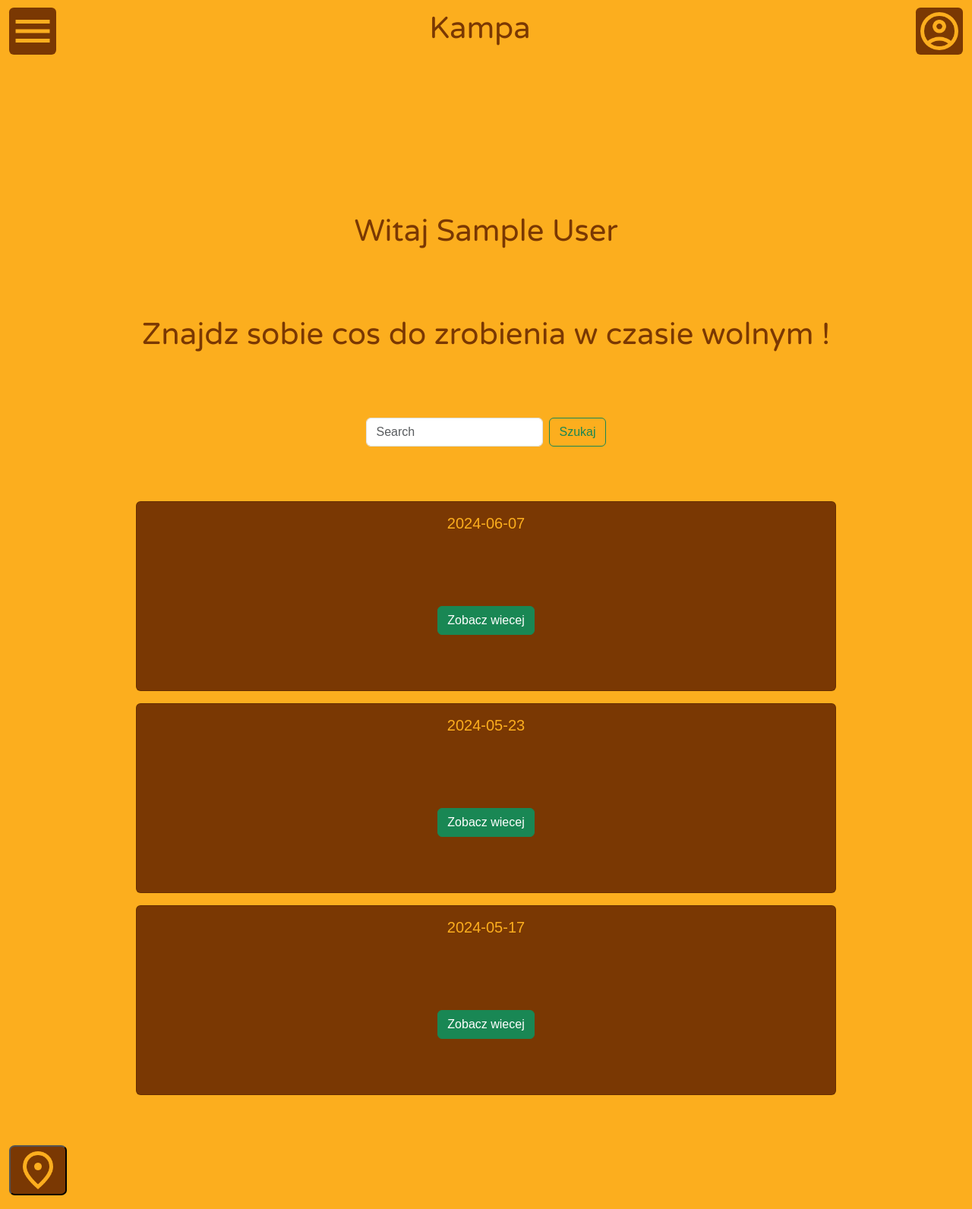
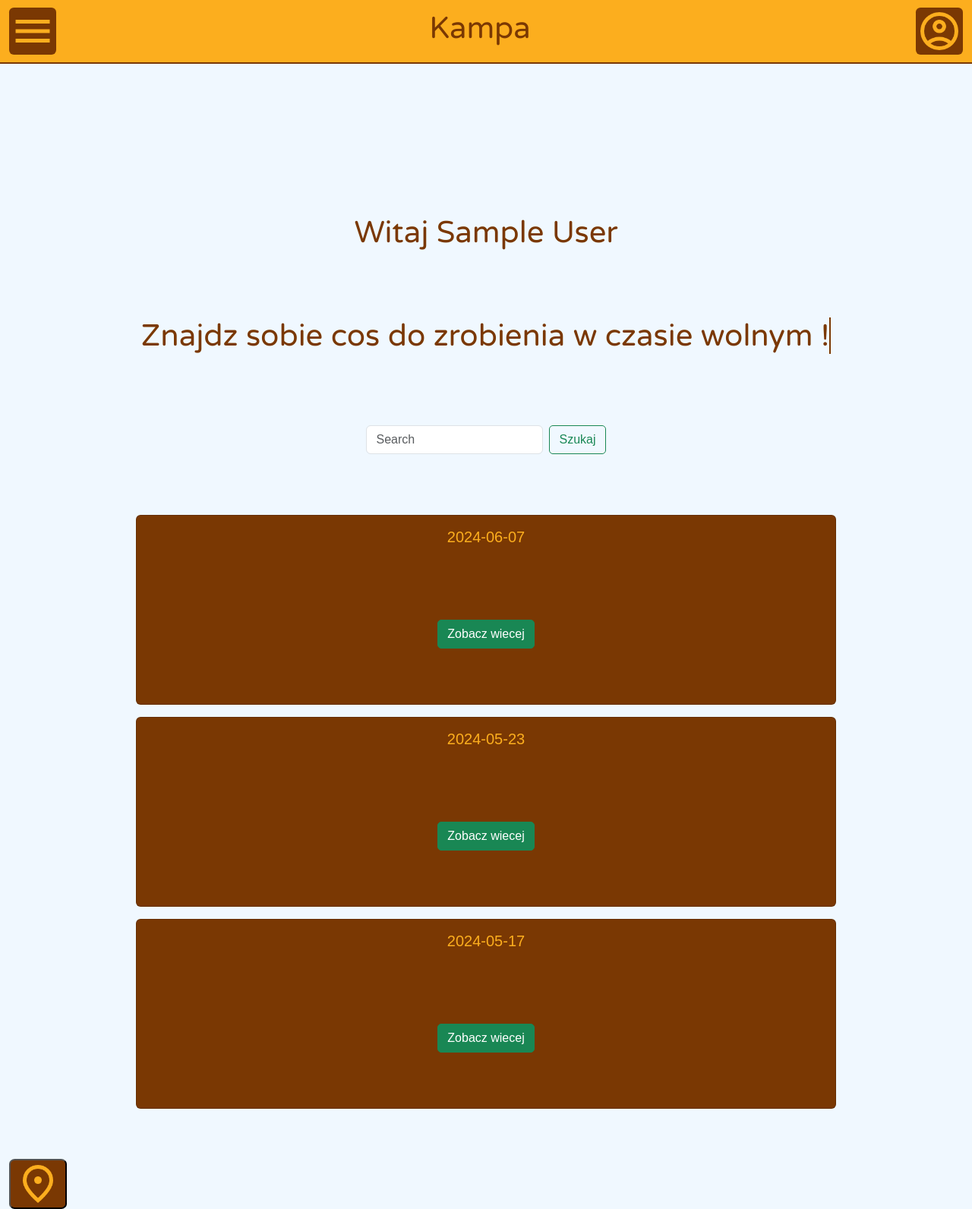
Before and after one commit to wojtek20032/free_time_application, a PHP site: page /menu.php in a window 1280 px wide. Shown: the whole page at 76% size. Run offline with PHP 8.4, Linux system fonts and the light colour scheme; the visitor is signed in with stand-in values (Sample User, id 1); data comes from the database, SQL or seed files in the repository; some web fonts are replaced.

Commit message:
Adjustments for menu and powiadomienia

```diff
--- a/menu/menu.css
+++ b/menu/menu.css
@@ -3,30 +3,34 @@ html {
 }
 
 body {
-  background-color: #FCAE1E;
+  background-color: aliceblue;
   height: 100%;
   display: flex;
   flex-direction: column;
 }
 
-h1{
-  font-family:'Varela Round',sans-serif;
-  color:#7A3803;
+h1 {
+  font-family: "Varela Round", sans-serif;
+  color: #7a3803;
 }
 
-h5,a,button, input {
-  font-family: 'Anek Kannada', sans-serif !important;
+h5,
+a,
+button,
+input {
+  font-family: "Anek Kannada", sans-serif !important;
 }
 
 .dropdown-item {
-  color:#FCAE1E;
+  color: #fcae1e;
 }
 
-.dropdown, ul{
-  background-color: #7A3803 !important;
+.dropdown,
+ul {
+  background-color: #7a3803 !important;
 }
 
-.dropdown{
+.dropdown {
   border-radius: 10%;
 }
 
@@ -34,15 +38,27 @@ h5,a,button, input {
   display: flex;
   flex-direction: column;
   min-height: 100%;
-  min-width:100%;
-  margin:0;
-  padding:0;
+  min-width: 100%;
+  margin: 0;
+  padding: 0;
+}
+
+.btn {
+  cursor: pointer;
+  border-radius: 5px;
+  transition: all 0.3s ease;
+}
+
+.btn:hover {
+  padding: 10px 20px;
+  font-size: 18px;
 }
 
 header {
   max-height: 90px;
   margin-bottom: 20px;
-  background-color: #FCAE1E;
+  background-color: #fcae1e;
+  border-bottom: #7a3803 solid 2px;
 }
 
 img {
@@ -62,18 +78,18 @@ img {
   right: 0 !important;
 }
 
-main{
+main {
   margin-top: 10%;
 }
 
-.greeting{
+.greeting {
   display: flex;
   justify-content: center;
   align-items: center;
   margin-top: 50px;
 }
 
-.desc{
+.desc {
   display: flex;
   justify-content: center;
   align-items: center;
@@ -81,58 +97,81 @@ main{
   margin-bottom: 70px;
 }
 
+.typing-effect {
+  white-space: nowrap;
+  border-right: 2px solid;
+  animation: typing 5s steps(36), blink 0.75s step-end 1;
+  overflow: hidden;
+}
+
+@keyframes typing {
+  from {
+    width: 0;
+  }
+  to {
+    width: 36ch;
+  }
+}
+
+@keyframes blink {
+  50% {
+    border-color: transparent;
+  }
+}
+
 .search-bar {
   display: flex;
   justify-content: center;
   align-items: center;
+  height: 70px;
 }
 
-#main-content{
-  margin-top:5%;
-  width:80%;
+#main-content {
+  margin-top: 5%;
+  width: 80%;
 }
 
-.row{
-  display:flex;
+.row {
+  display: flex;
   margin-bottom: 5%;
   justify-content: space-evenly;
 }
 
-#card-inner{
+#card-inner {
   height: 250px;
-  padding:0 5%;
+  padding: 0 5%;
 }
 
-.card{
-  height:100%;
+.card {
+  height: 100%;
   width: 100%;
-  background-color: #7A3803;
+  background-color: #7a3803;
 }
 
-.card-title{
+.card-title {
   display: flex;
   justify-content: center;
-  color:#FCAE1E;
+  color: #fcae1e;
 }
 
-#data{
-  height:50px;
+#data {
+  height: 50px;
 }
 
-.more{
+.more {
   display: flex;
   justify-content: center;
   align-items: center;
-  height:100%;
+  height: 100%;
 }
 
-footer{
-  margin-top:auto;
-  background-color: #FCAE1E;
-  margin-bottom:10px;
+footer {
+  margin-top: auto;
+  background-color: aliceblue;
+  margin-bottom: 10px;
 }
 
-footer button{
-  background-color:#7A3803;
-  border-radius:10%;
+footer button {
+  background-color: #7a3803;
+  border-radius: 10%;
 }
--- a/menu/menu.php
+++ b/menu/menu.php
@@ -57,6 +57,14 @@ $id = $_SESSION['user_id'];
       window.location.href = "../login-register/index.php";
     }
   </script>
+  <script>
+    const typingEffect = document.querySelector('.typing-effect');
+        typingEffect.addEventListener('animationend', (event) => {
+            if (event.animationName === 'typing') {
+              typingEffect.style.borderRightColor = 'transparent';
+            }
+        });
+  </script>
   <link rel="preconnect" href="https://fonts.googleapis.com">
   <link rel="preconnect" href="https://fonts.gstatic.com" crossorigin>
   <link href="https://fonts.googleapis.com/css2?family=Varela+Round&display=swap" rel="stylesheet">
@@ -71,8 +79,7 @@ $id = $_SESSION['user_id'];
         <div class="container-fluid" style="display: block">
           <div class="header">
             <div class="dropdown">
-              <button class="btn" type="button" data-bs-toggle="dropdown" aria-expanded="false"
-                style="padding: 0%">
+              <button class="btn" type="button" data-bs-toggle="dropdown" aria-expanded="false" style="padding: 0%">
                 <img src="../icons/menu.png" />
               </button>
               <ul class="dropdown-menu">
@@ -87,8 +94,7 @@ $id = $_SESSION['user_id'];
               <h1>Kampa</h1>
             </a>
             <div class="dropdown">
-              <button class="btn" type="button" data-bs-toggle="dropdown" aria-expanded="false"
-                style="padding: 0%">
+              <button class="btn" type="button" data-bs-toggle="dropdown" aria-expanded="false" style="padding: 0%">
                 <img src="../icons/user.png" />
               </button>
               <ul class="dropdown-menu dropdown-menu-right" id="profile">
@@ -117,7 +123,7 @@ $id = $_SESSION['user_id'];
         ?></h1>
       </div>
       <div class="desc col-12">
-        <h1>Znajdz sobie cos do zrobienia w czasie wolnym !</h1>
+        <h1 class="typing-effect">Znajdz sobie cos do zrobienia w czasie wolnym !</h1>
       </div>
       <div class="search-bar">
         <nav class="navbar">
```
Also changed, not shown: powiadomienia/powiadomienia.css (+24 -2 lines).
